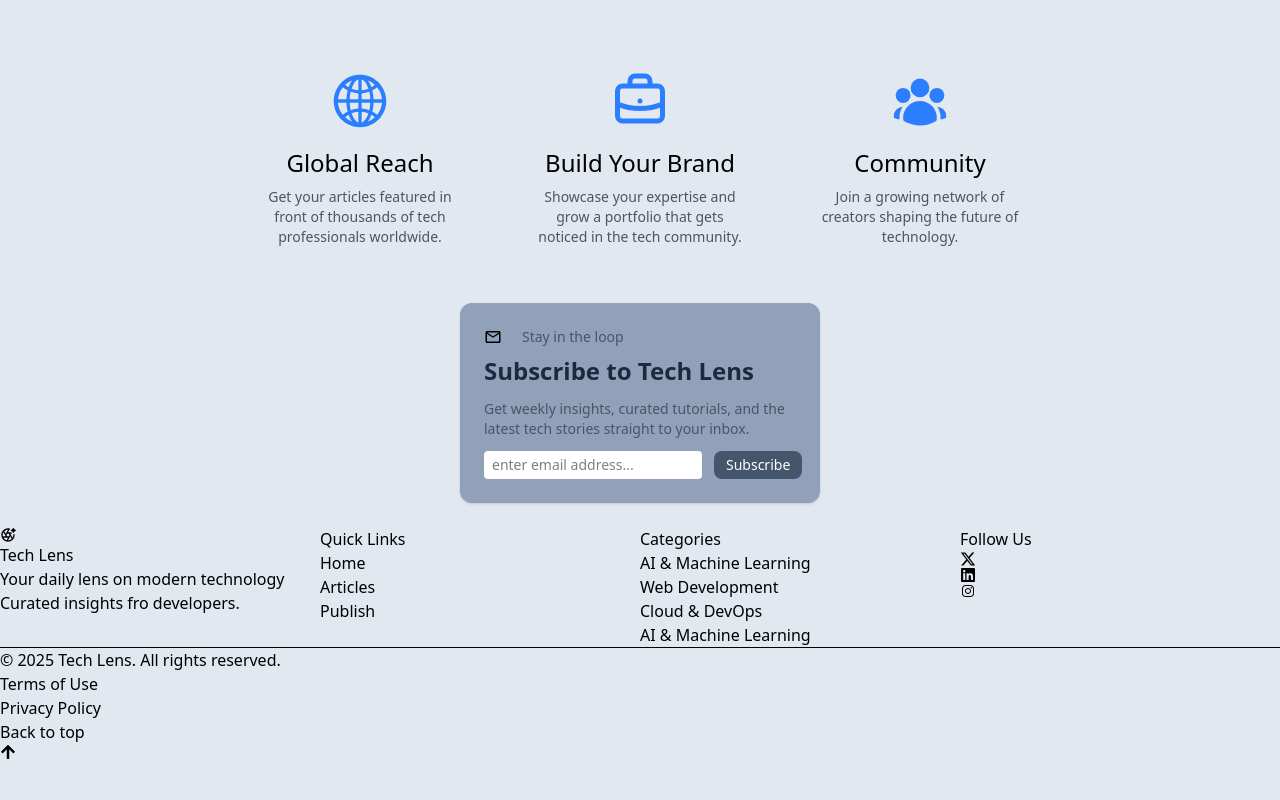
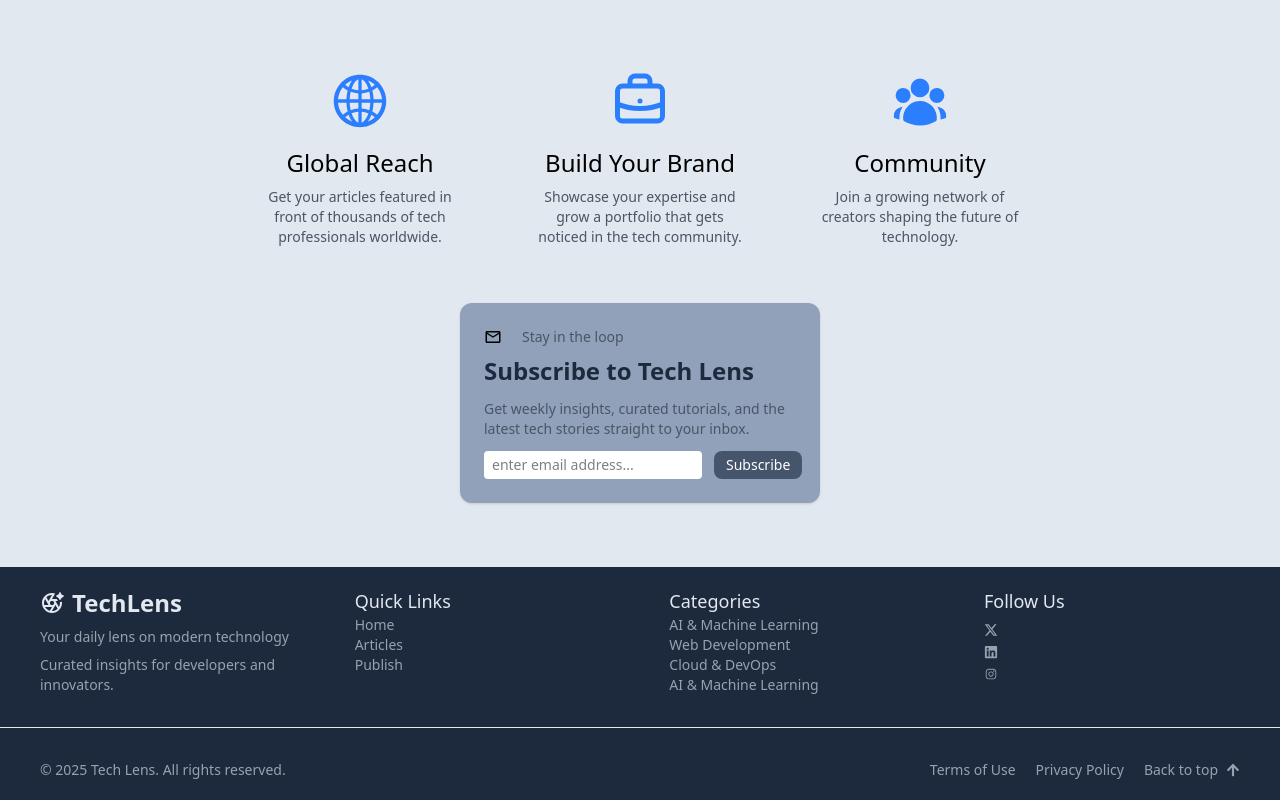
Before and after one commit to juliusmwas/Tech-Lens, a React (Vite) app: page / in a window 1280 px wide. Shown: the part 1505-2305 px from the top of the page. Before the commit the page ends 2265 px from the top, so only its background shows below. Built offline with nearby package versions, Linux system fonts and the light colour scheme.

Commit message:
Updated the footer section  and styled it

```diff
--- a/src/Components/Footer.jsx
+++ b/src/Components/Footer.jsx
@@ -12,27 +12,27 @@ export default function Footer(){
 
     return(
         <section id="footer">
-            <div>
-                <div className="grid grid-cols-4">
+            <div className="bg-slate-800 mt-10 text-slate-200">
+                <div className="flex justify-between px-10">
 
-                    <div>
-                        <h1><RiCameraLensAiLine/> Tech Lens</h1>
-                        <p>Your daily lens on modern technology</p>
-                        <p>Curated insights fro developers.</p>
+                    <div className="mt-5 mb-5 w-64">
+                        <h1 className="flex items-center gap-2 text-2xl font-bold"><RiCameraLensAiLine /> TechLens</h1>
+                        <p className="text-gray-400 text-sm mt-2">Your daily lens on modern technology</p>
+                        <p className="text-gray-400 text-sm mt-2">Curated insights for developers and innovators.</p>
                     </div>
 
-                    <div>
-                        <p>Quick Links</p>
-                        <ul>
+                    <div className="mt-5 mb-5 w-64">
+                        <h2 className="text-lg font-medium">Quick Links</h2>
+                        <ul className="text-gray-400 text-sm">
                             <li><a href="">Home</a></li>
                             <li><a href="">Articles</a></li>
                             <li><a href="">Publish</a></li>
                         </ul>
                     </div>
 
-                    <div>
-                        <p>Categories</p>
-                        <ul>
+                    <div className="mt-5 mb-5 w-64">
+                        <h2 className="text-lg font-medium">Categories</h2>
+                        <ul className="text-gray-400 text-sm">
                             <li><a href="">AI & Machine Learning</a></li>
                             <li><a href="">Web Development</a></li>
                             <li><a href="">Cloud & DevOps</a></li>
@@ -40,26 +40,26 @@ export default function Footer(){
                         </ul>
                     </div>
 
-                    <div>
-                        <p>Follow Us</p>
-                        <ul>
-                            <li><a href=""><FaXTwitter /></a></li>
-                            <li><a href=""><FaLinkedin /></a></li>
-                            <li><a href=""><IoLogoInstagram /></a></li>
+                    <div className="mt-5 mb-5 w-64">
+                        <h2 className="text-lg font-medium">Follow Us</h2>
+                        <ul className="text-gray-400 text-sm">
+                            <li className="mt-2"><a href=""><FaXTwitter /></a></li>
+                            <li className="mt-2"><a href=""><FaLinkedin /></a></li>
+                            <li className="mt-2"><a href=""><IoLogoInstagram /></a></li>
                         </ul>
                     </div>
 
                 </div>
 
-                <hr />
+                <hr class="h-px my-3 bg-gray-200 border-0 dark:bg-gray-700" />
 
-                <div>
-                    <p>© 2025 Tech Lens. All rights reserved.</p>
+                <div className="flex items-center justify-between px-10 py-3 mt-5">
+                    <p className="text-gray-400 text-sm mb-2">© 2025 Tech Lens. All rights reserved.</p>
 
-                    <ul>
+                    <ul className="flex items-center text-gray-400 text-sm mb-2 gap-5">
                         <li><a href="">Terms of Use</a></li>
                         <li><a href="">Privacy Policy</a></li>
-                        <li><a href="">Back to top <FaArrowUp /></a></li>
+                        <button className="flex items-center cursor-pointer gap-2">Back to top <FaArrowUp /></button>
                     </ul>
 
                 </div>
```
